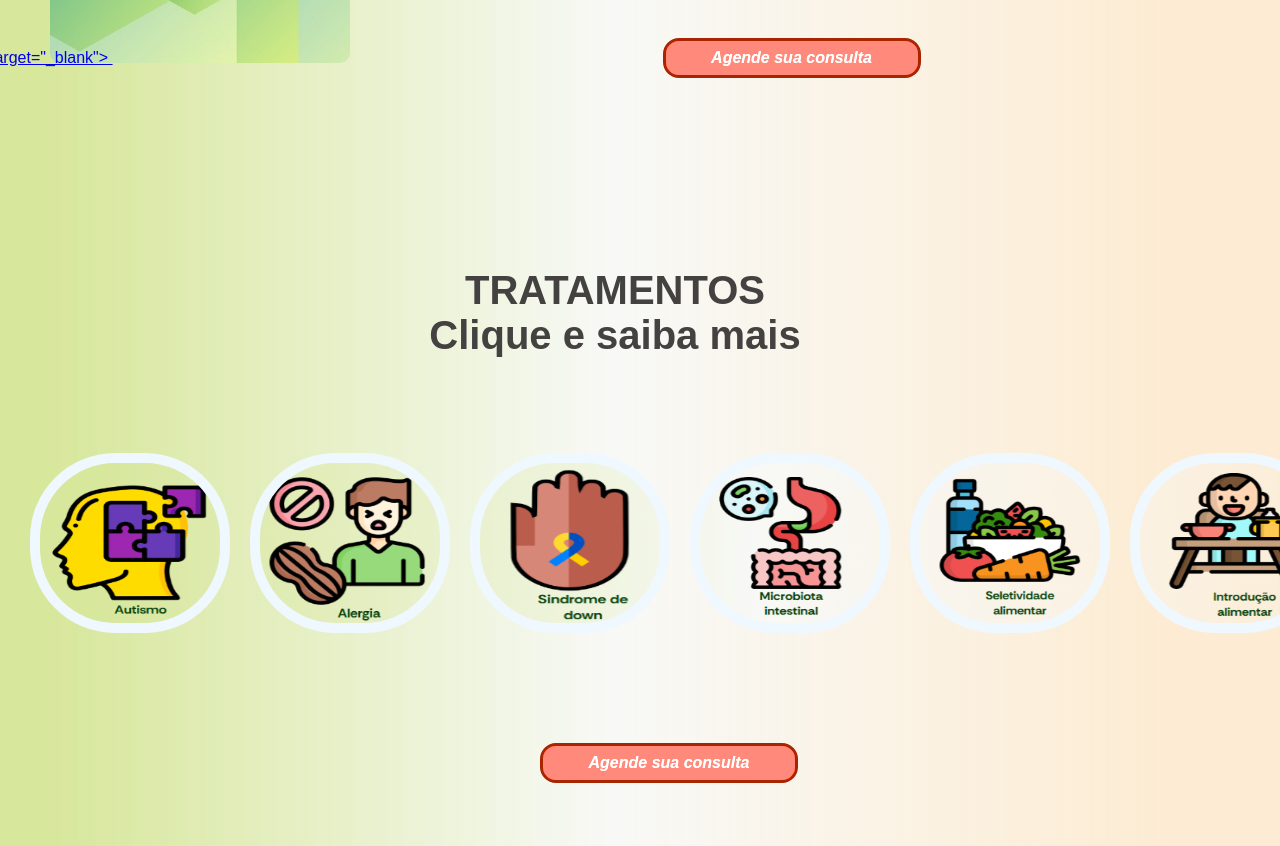
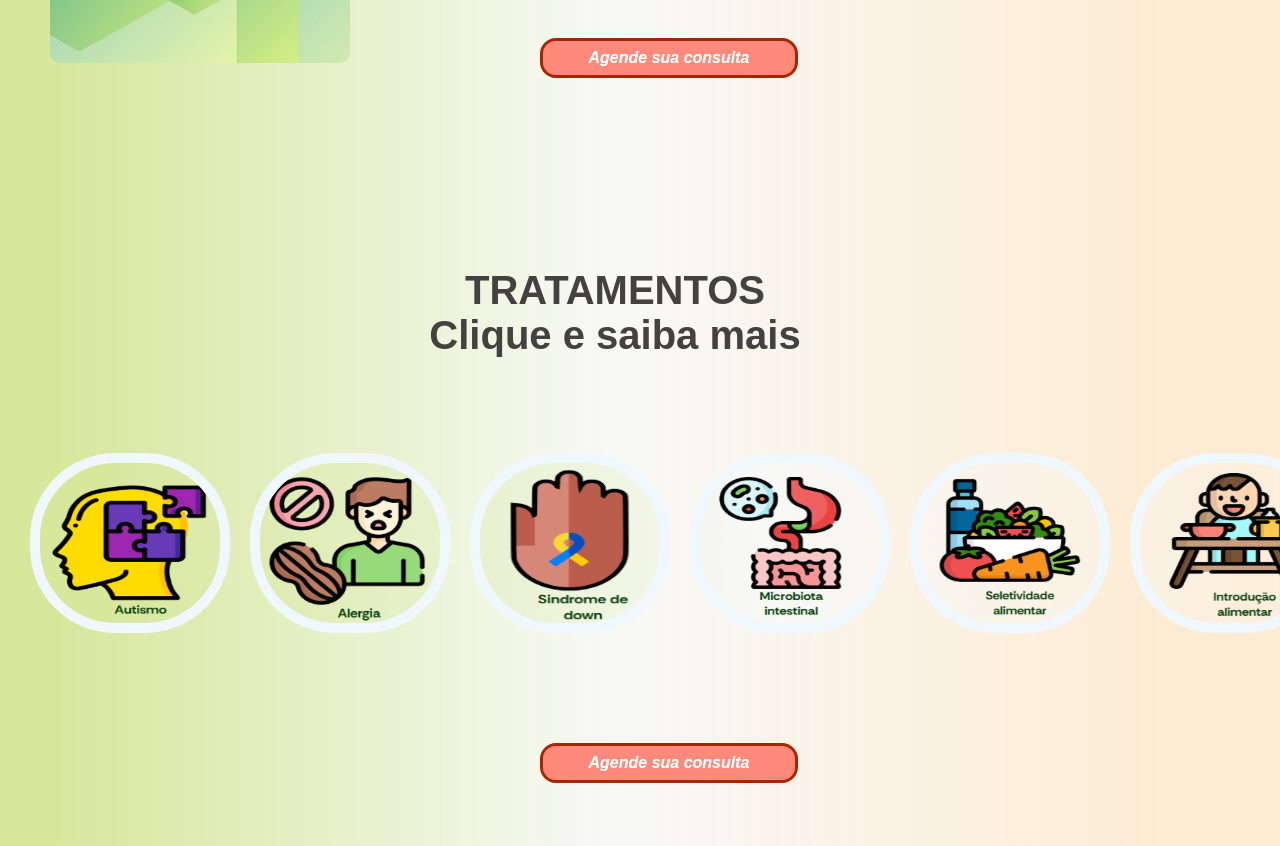
Before and after one commit to meu-site-oficial-projeto/www.josianegrazianutricionista.com.br, a plain HTML site: page index.html in a window 1280 px wide. Shown: the part 1014-1860 px from the top of the page. Drawn offline with Linux system fonts and the light colour scheme; a web font is replaced by a local one.

Commit message:
Update index.html

```diff
--- a/index.html
+++ b/index.html
@@ -72,7 +72,7 @@
 		</div>
 		</div>
         <div class="botao">
-			  <a href="https://wa.me/5519984222088" target="_blank"> target="_blank">
+			  <a href="https://wa.me/5519984222088" target="_blank" target="_blank">
 				<button type="button">Agende sua consulta</button>
 			</a>
 		</div>
```
